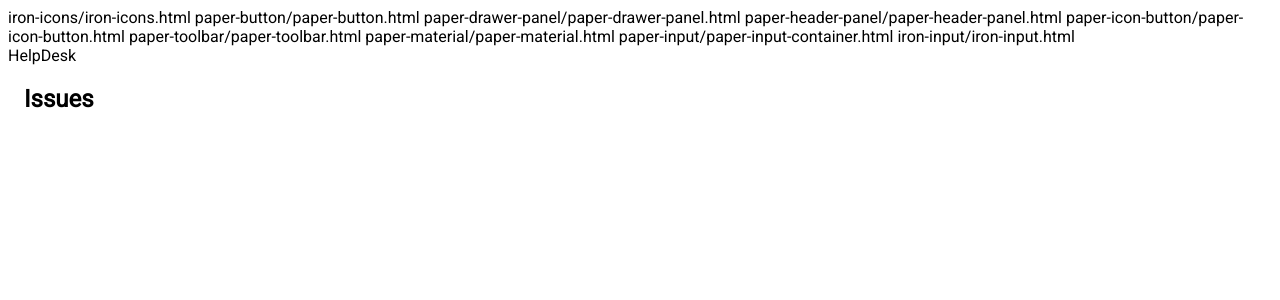
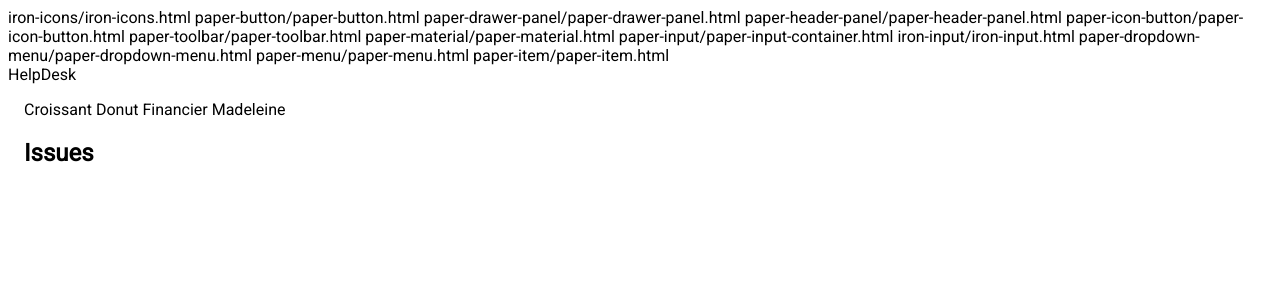
Before and after one commit to ookami-kb/django-simple-helpdesk, a Django app: page /helpdesk/ in a window 1280 px wide. Shown: the top 300 px of the page. Run offline with Django 3.2, Linux system fonts and the light colour scheme; the visitor is signed in with stand-in values (Sample User, id 1); data comes from the database, SQL or seed files in the repository; data that the repository does not hold is empty; parts of the project's set-up code (start-up, migrations or seed data) failed here and were passed over; some libraries are stand-ins or nearby versions.

Commit message:
working on elements

```diff
--- a/helpdesk/templates/helpdesk/home.html
+++ b/helpdesk/templates/helpdesk/home.html
@@ -1,12 +1,26 @@
 {% extends 'helpdesk/html.html' %}
+{% load polymerdep %}
 
 {% load static %}
 
 {% block components %}
     <link rel="import" href="{% url 'helpdesk_component' 'issues-list' %}">
+    <link rel="import" href="{% url 'helpdesk_component' 'helpdesk-filters' %}">
+    {{ 'paper-dropdown-menu/paper-dropdown-menu.html'|dep }}
+    {{ 'paper-menu/paper-menu.html'|dep }}
+    {{ 'paper-item/paper-item.html'|dep }}
 {% endblock %}
 
 {% block body %}
+    <paper-dropdown-menu label="Your favourite pastry">
+        <paper-menu class="dropdown-content">
+            <paper-item>Croissant</paper-item>
+            <paper-item>Donut</paper-item>
+            <paper-item>Financier</paper-item>
+            <paper-item>Madeleine</paper-item>
+        </paper-menu>
+    </paper-dropdown-menu>
+
     <h2>Issues</h2>
 
     <issues-list></issues-list>
--- a/helpdesk/templates/helpdesk/html.html
+++ b/helpdesk/templates/helpdesk/html.html
@@ -57,11 +57,11 @@
     {% block title %}<title>Vinyl Siding: title</title> {% endblock %}
 </head>
 
-{% if 'debug' %}
-    <body>
-{% else %}
+{#{% if 'debug' %}#}
+{#    <body>#}
+{#{% else %}#}
     <body unresolved>
-{% endif %}
+{#{% endif %}#}
 
 <paper-drawer-panel id="drawerPanel" responsive-width="1280px">
 
```
Also changed, not shown: helpdesk/templates/helpdesk/components/helpdesk-filters/helpdesk-filters.html (added, +27 -0 lines), helpdesk/templates/helpdesk/components/helpdesk-filters/index.html (added, +10 -0 lines).
